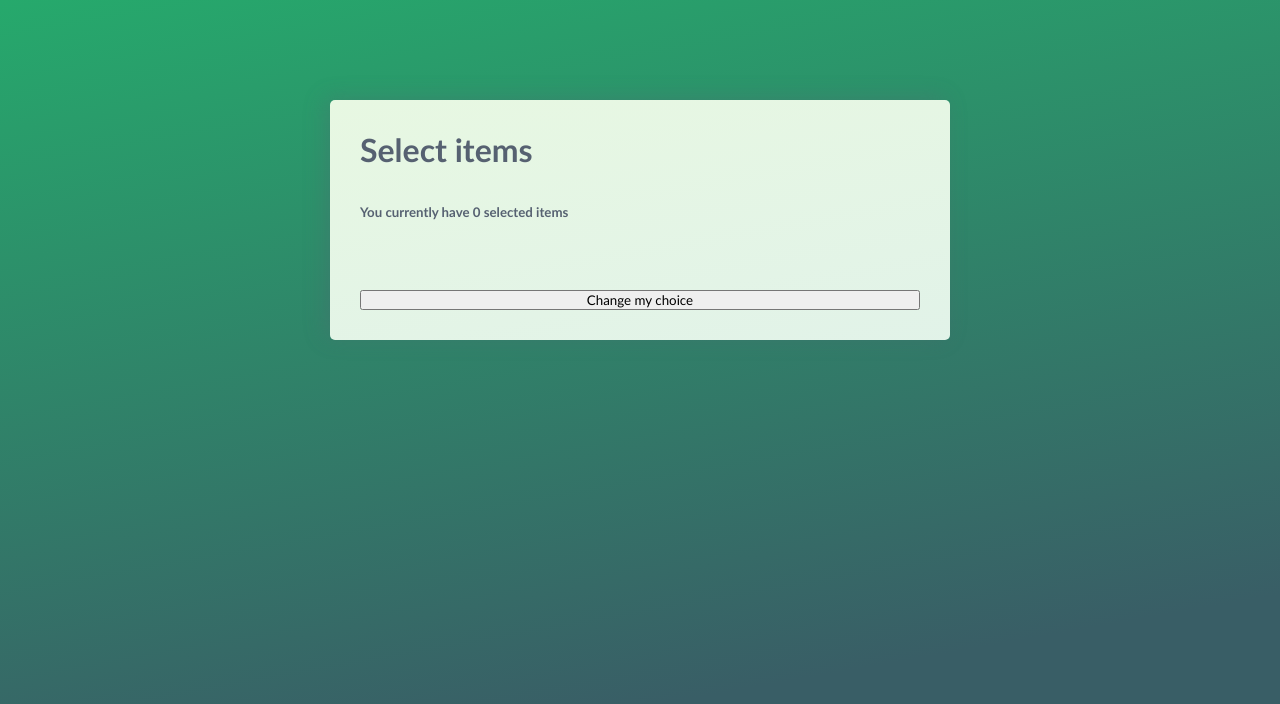
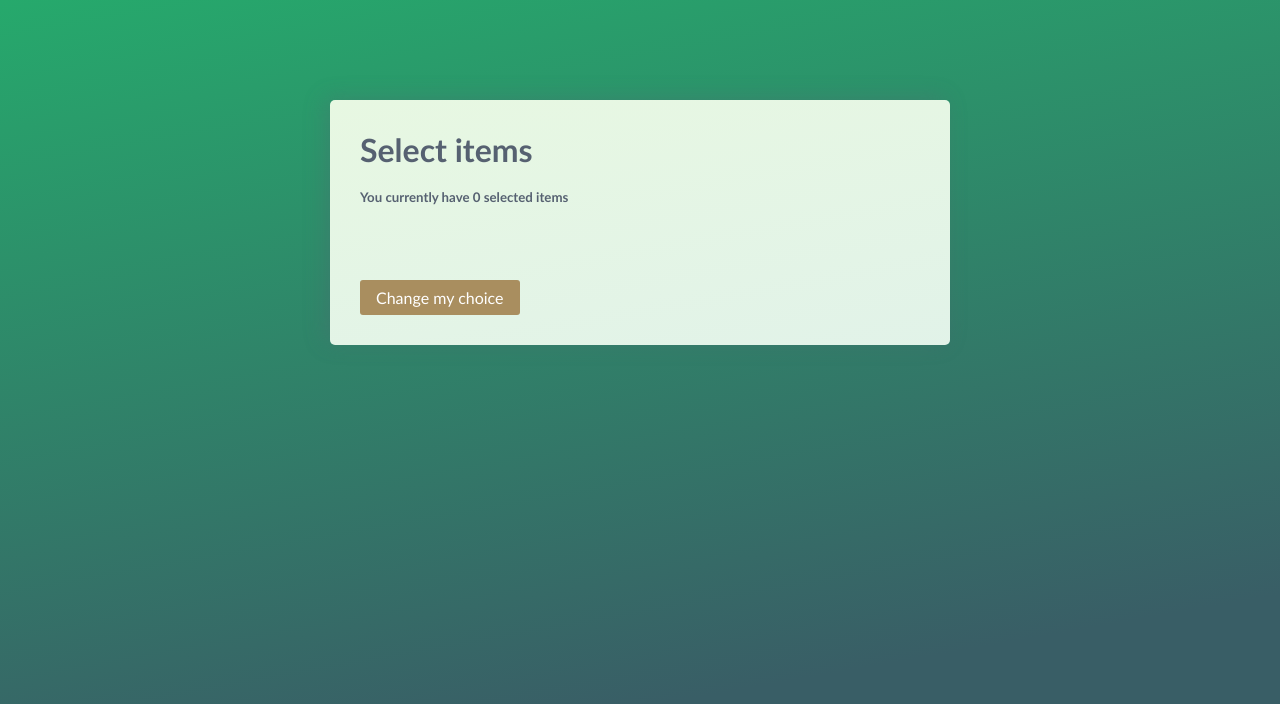
Before and after one commit to Ognjen-Radisic/element-widget, a React (Vite) app: page / in a window 1280 px wide. Shown: the top 704 px of the page. Built offline with nearby package versions, Linux system fonts and the light colour scheme.

Commit message:
Add design for 3 buttons

```diff
--- a/src/App.scss
+++ b/src/App.scss
@@ -8,7 +8,7 @@
 	width: 620px;
 	padding: 30px;
 	color: #566171;
-	gap: 35px;
+	gap: 20px;
 	border-radius: 5px;
 	background: linear-gradient(170deg, #eafadf, #dceeee 80%) no-repeat 50% fixed;
 	box-shadow: -5px -2px 21px rgba(87, 100, 116, 0.3);
@@ -16,6 +16,7 @@
 
 .selected_items_wrapper {
 	display: flex;
+	height: 35px;
 	gap: 20px;
 }
 
@@ -26,7 +27,7 @@
 	padding: 30px;
 	color: #eeeff1;
 	border-radius: 5px;
-	background: linear-gradient(170deg, #1b2416, #376e6e 80%) no-repeat 50% fixed;
+	background: linear-gradient(170deg, #26a96c, #395e66 80%) no-repeat 50% fixed;
 	box-shadow: -5px -2px 21px rgba(87, 100, 116, 0.3);
 }
 
@@ -53,15 +54,52 @@
 	overflow-y: scroll;
 	height: 400px;
 	margin-bottom: 20px;
+	padding: 10px 15px;
 	background: linear-gradient(170deg, #1b2416, #060a0a 80%) no-repeat 50% fixed;
 }
 
 .widget-selected-title {
-	margin-bottom: 20px;
+	margin-bottom: 15px;
 }
 
 .widget-selected-items {
 	display: flex;
+	height: 35px;
 	gap: 20px;
-	margin-bottom: 20px;
+	margin-bottom: 15px;
 }
+
+.widget-ctas {
+	display: flex;
+	gap: 15px;
+}
+
+.btn_change_choice {
+	background-color: #a98e5f;
+	color: white;
+	padding: 8px 16px;
+	border-radius: 3px;
+	&:hover {
+		background-color: #b9a178;
+	}
+}
+
+.btn_change_save {
+	background-color: #35be4c;
+	color: white;
+	padding: 8px 16px;
+	border-radius: 3px;
+	&:hover {
+		background-color: #40d459;
+	}
+}
+
+.btn_change_cancel {
+	background-color: #b83535;
+	color: white;
+	padding: 8px 16px;
+	border-radius: 3px;
+	&:hover {
+		background-color: #d44242;
+	}
+}
--- a/src/App.tsx
+++ b/src/App.tsx
@@ -77,7 +77,11 @@ function App() {
 						/>
 					))}
 				</div>
-				<button onClick={onWidgetInit}>Change my choice</button>
+				<div>
+					<button className="btn_change_choice" onClick={onWidgetInit}>
+						Change my choice
+					</button>
+				</div>
 				{isWidgetOpen && (
 					<div className="widget-container">
 						<div className="widget-header">
@@ -110,8 +114,12 @@ function App() {
 							))}
 						</div>
 						<div className="widget-ctas">
-							<button onClick={onWidgetSave}>Save</button>
-							<button onClick={onWidgetCancel}>Cancel</button>
+							<button className="btn_change_save" onClick={onWidgetSave}>
+								Save
+							</button>
+							<button className="btn_change_cancel" onClick={onWidgetCancel}>
+								Cancel
+							</button>
 						</div>
 					</div>
 				)}
--- a/src/components/SelectedItem/SelectedItem.scss
+++ b/src/components/SelectedItem/SelectedItem.scss
@@ -23,4 +23,7 @@
 	justify-content: center;
 	align-items: center;
 	padding-left: 12px;
+	&:hover {
+		color: rgb(182, 182, 173);
+	}
 }
--- a/src/index.scss
+++ b/src/index.scss
@@ -8,3 +8,14 @@
 html {
 	background: linear-gradient(170deg, #26a96c, #395e66 80%) no-repeat 50% fixed;
 }
+
+button {
+	background: none;
+	color: inherit;
+	border: none;
+	padding: 0;
+	font: inherit;
+	cursor: pointer;
+	outline: inherit;
+	transition: all 0.2s ease-in;
+}
```
